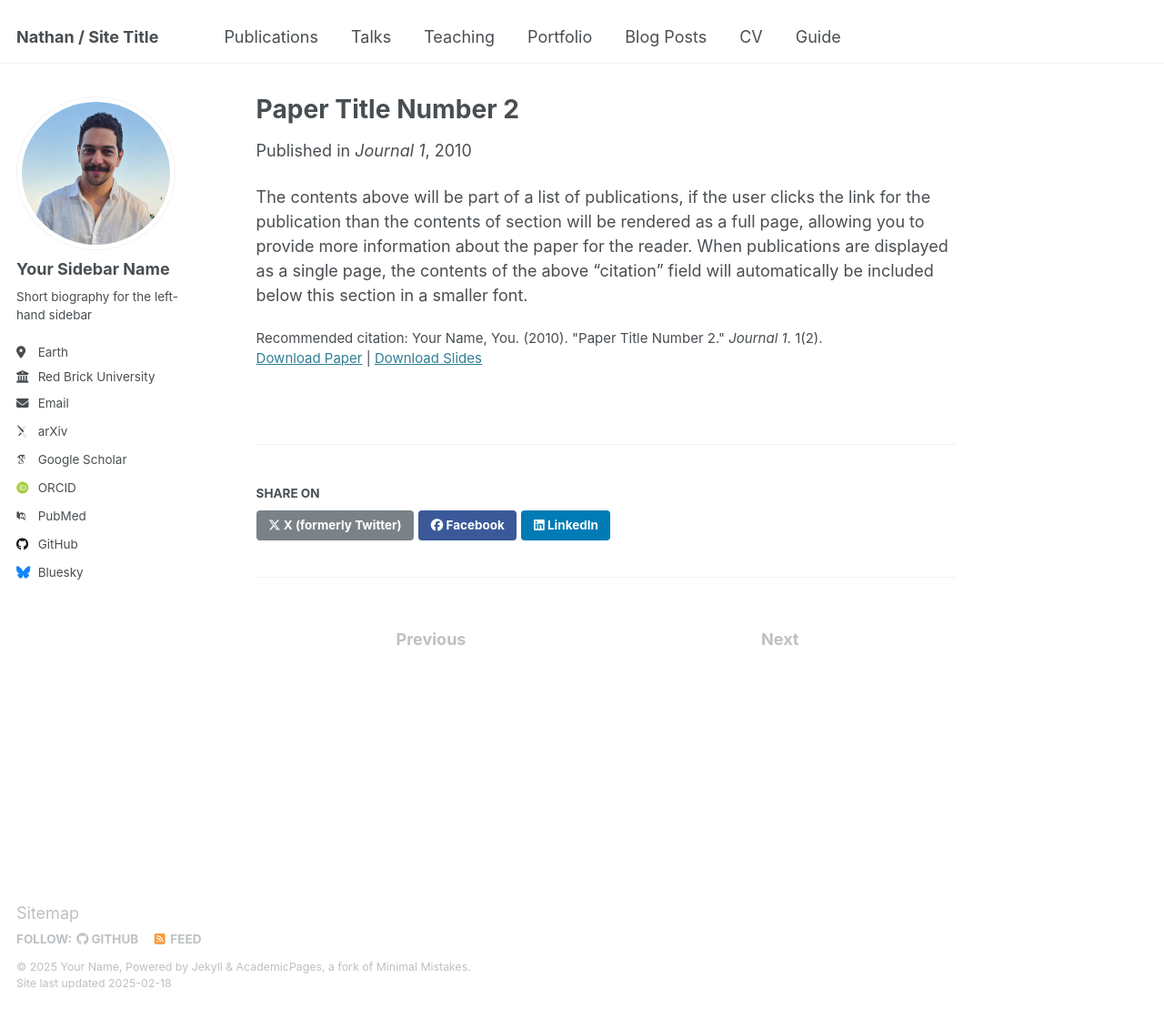
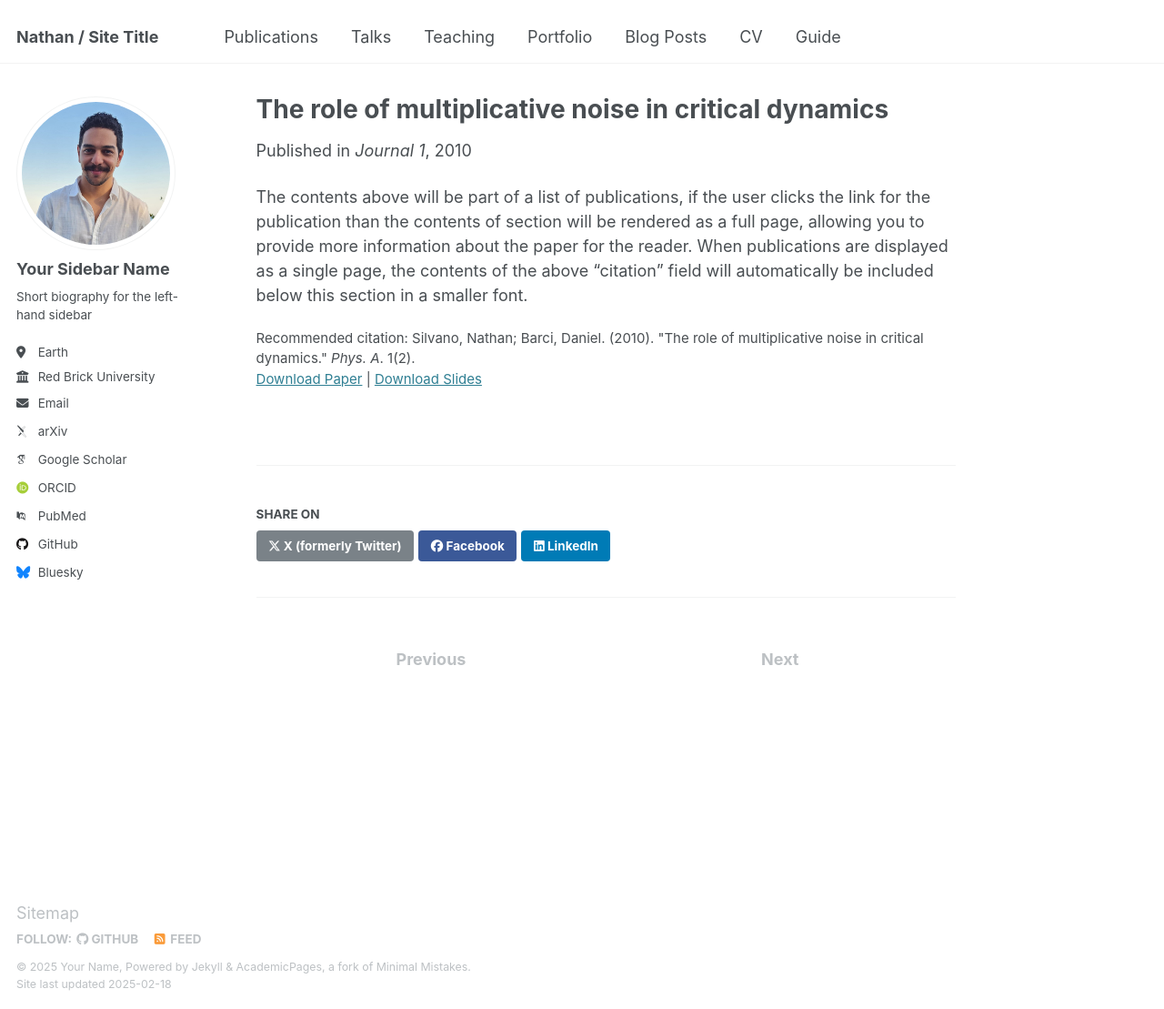
Before and after one commit to Jaegg3rNat/Jaegg3rNat.github.io, a Jekyll site: the page built from _publications/2010-10-01-paper-title-number-2.md, in a window 1280 px wide and 1109 px high. Shown: the whole window at 91% size. Built offline with Jekyll 4.4.1, drawn with Linux system fonts in a browser that asks for light colours; some web fonts are replaced; a file with an impossible date is left out.

Commit message:
Update 2010-10-01-paper-title-number-2.md

```diff
--- a/_publications/2010-10-01-paper-title-number-2.md
+++ b/_publications/2010-10-01-paper-title-number-2.md
@@ -1,5 +1,5 @@
 ---
-title: "Paper Title Number 2"
+title: "The role of multiplicative noise in critical dynamics"
 collection: publications
 category: manuscripts
 permalink: /publication/2010-10-01-paper-title-number-2
@@ -7,8 +7,8 @@ excerpt: 'This paper is about the number 2. The number 3 is left for future work
 date: 2010-10-01
 venue: 'Journal 1'
 slidesurl: 'http://academicpages.github.io/files/slides2.pdf'
-paperurl: 'http://academicpages.github.io/files/paper2.pdf'
-citation: 'Your Name, You. (2010). &quot;Paper Title Number 2.&quot; <i>Journal 1</i>. 1(2).'
+paperurl: '[DOI](https://doi.org/10.1016/j.physa.2023.129246)'
+citation: 'Silvano, Nathan; Barci, Daniel. (2010). &quot;The role of multiplicative noise in critical dynamics.&quot; <i>Phys. A</i>. 1(2).'
 ---
 
 The contents above will be part of a list of publications, if the user clicks the link for the publication than the contents of section will be rendered as a full page, allowing you to provide more information about the paper for the reader. When publications are displayed as a single page, the contents of the above "citation" field will automatically be included below this section in a smaller font.
```
